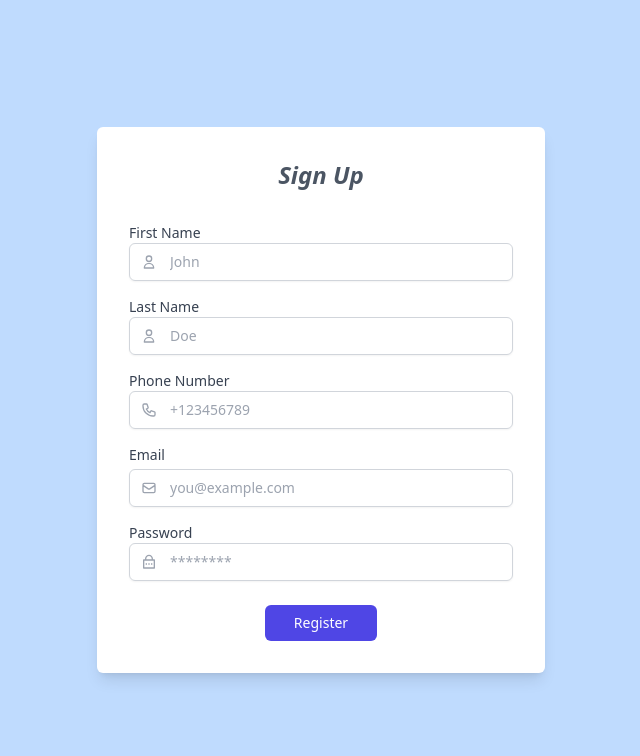
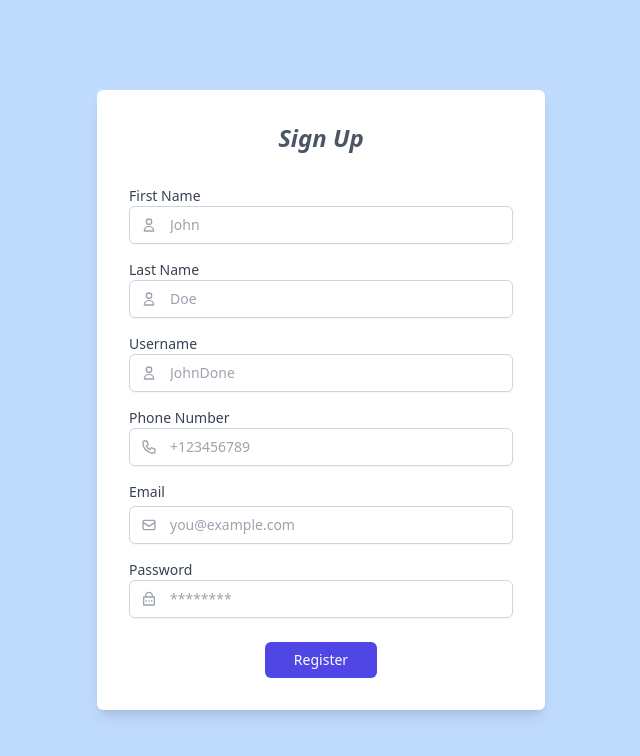
Before and after one commit to caglaaratli/YorumVarProject, a React (Vite) app in the folder frontend/: page /register in a window 1280 px wide. Shown: the top 756 px of the page, without its empty margins (319-959 px from the left). Built offline with nearby package versions, Linux system fonts and the light colour scheme.

Commit message:
add  username input

```diff
--- a/frontend/src/components/SignUpForm.jsx
+++ b/frontend/src/components/SignUpForm.jsx
@@ -8,6 +8,7 @@
   const validateSchema = {
     firstName: { required: true, name: "First Name" },
     lastName: { required: true, name: "Last Name" },
+    usernameInput : {required:true , name : "Username"},
     phone: { required: true, name: "Phone Number" },
     email: { required: true, name: "Email" },
     password: { required: true, name: "Password" },
@@ -17,6 +18,7 @@
     {
       firstName: "",
       lastName: "",
+      usernameInput :"",
       phone: "",
       email: "",
       password: "",
@@ -92,6 +94,35 @@
             {errors.lastName && (
               <div className="mt-1">
                 <p className="text-red-500 text-xs italic">{errors.lastName}</p>
+              </div>
+            )}
+          </div>
+
+          <div className="mt-4">
+            <label
+              htmlFor="firstName"
+              className="block text-sm font-medium text-gray-700"
+            >
+              Username
+            </label>
+            <div className="relative rounded-md shadow-sm">
+              <div className="absolute inset-y-0 left-0 pl-3 flex items-center pointer-events-none">
+                <HiOutlineUser className="text-gray-400" />
+              </div>
+              <input
+                type="text"
+                id="usernameInput"
+                name="usernameInput"
+                onChange={handleChange}
+                className="block w-full pl-10 pr-3 py-2 border border-gray-300 rounded-md focus:outline-none focus:ring-indigo-500 focus:border-indigo-500 sm:text-sm"
+                placeholder="JohnDone"
+              />
+            </div>
+            {errors.usernameInput && (
+              <div className="mt-1">
+                <p className="text-red-500 text-xs italic">
+                  {errors.usernameInput}
+                </p>
               </div>
             )}
           </div>
```
Also changed, not shown: 1 other file (tests, documents, lock files or other folders).
